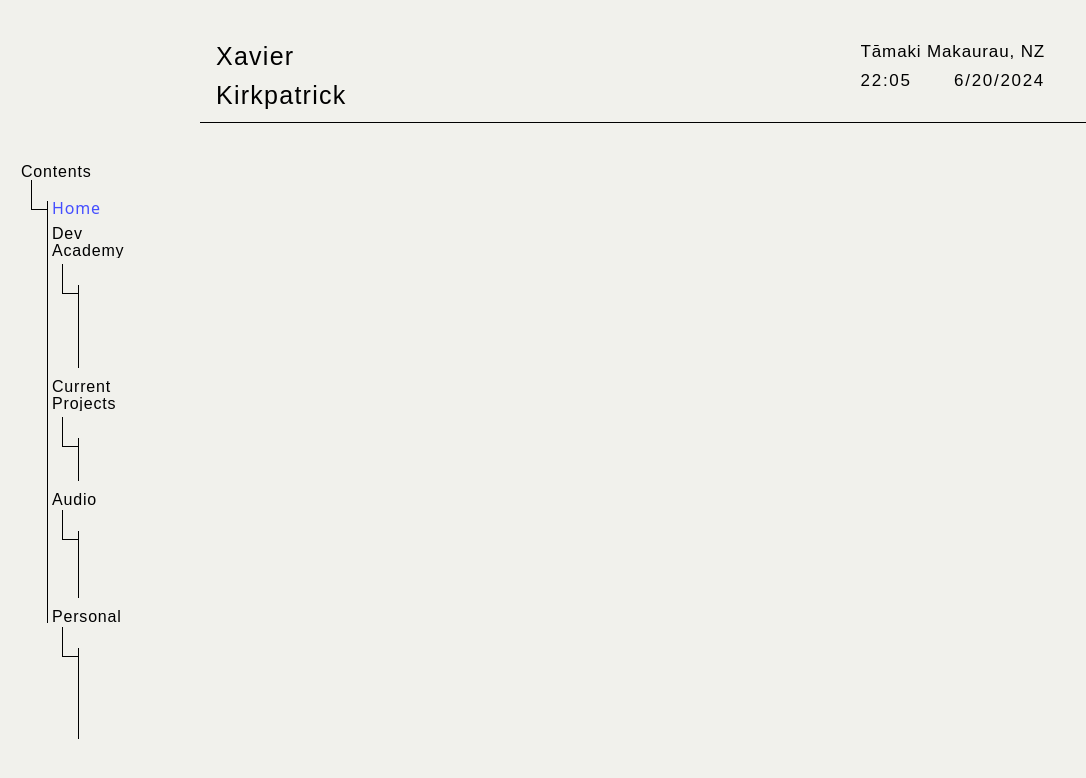
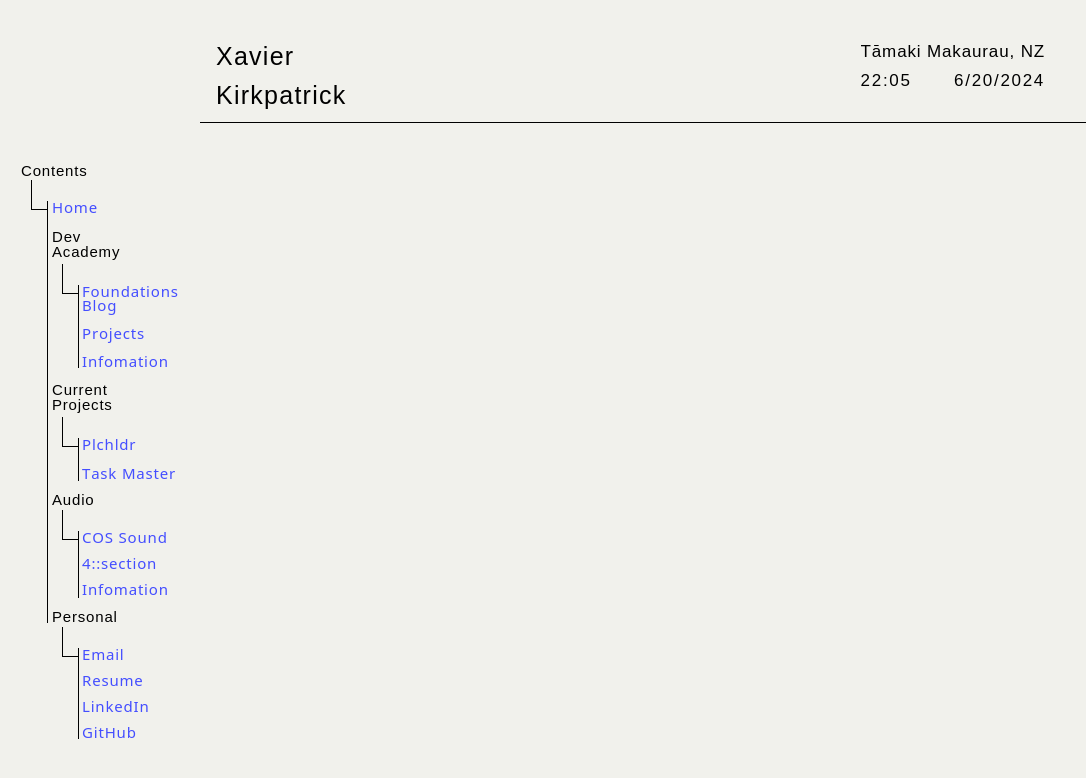
Before and after one commit to xavier-kirkpatrick/xavier-kirkpatrick.github.io, a React (Vite) app: page / in a window 1280 px wide. Shown: the top 778 px of the page, without its empty margins (0-1086 px from the left). Built offline with nearby package versions, Linux system fonts and the light colour scheme.

Commit message:
add branch tab sublink text and positoning

```diff
--- a/public/main.css
+++ b/public/main.css
@@ -617,6 +617,10 @@ video {
   left: 62px;
 }
 
+.left-\[82px\] {
+  left: 82px;
+}
+
 .right-0 {
   right: 0px;
 }
@@ -627,6 +631,22 @@ video {
 
 .top-\[138px\] {
   top: 138px;
+}
+
+.top-\[152px\] {
+  top: 152px;
+}
+
+.top-\[153px\] {
+  top: 153px;
+}
+
+.top-\[196px\] {
+  top: 196px;
+}
+
+.top-\[223px\] {
+  top: 223px;
 }
 
 .top-\[253px\] {
@@ -665,6 +685,66 @@ video {
   top: 70px;
 }
 
+.top-\[155px\] {
+  top: 155px;
+}
+
+.top-\[154px\] {
+  top: 154px;
+}
+
+.top-\[312px\] {
+  top: 312px;
+}
+
+.top-\[308px\] {
+  top: 308px;
+}
+
+.top-\[307px\] {
+  top: 307px;
+}
+
+.top-\[405px\] {
+  top: 405px;
+}
+
+.top-\[400px\] {
+  top: 400px;
+}
+
+.top-\[401px\] {
+  top: 401px;
+}
+
+.top-\[522px\] {
+  top: 522px;
+}
+
+.top-\[520px\] {
+  top: 520px;
+}
+
+.top-\[518px\] {
+  top: 518px;
+}
+
+.top-\[500px\] {
+  top: 500px;
+}
+
+.top-\[516px\] {
+  top: 516px;
+}
+
+.top-\[517px\] {
+  top: 517px;
+}
+
+.mb-\[-14px\] {
+  margin-bottom: -14px;
+}
+
 .mt-1 {
   margin-top: 0.25rem;
 }
@@ -685,10 +765,6 @@ video {
   height: 136px;
 }
 
-.h-\[620px\] {
-  height: 620px;
-}
-
 .h-auto {
   height: auto;
 }
@@ -701,12 +777,12 @@ video {
   width: 83.333333%;
 }
 
-.w-52 {
-  width: 13rem;
+.w-\[17px\] {
+  width: 17px;
 }
 
-.w-\[17px\] {
-  width: 17px;
+.flex-col {
+  flex-direction: column;
 }
 
 .items-start {
@@ -715,6 +791,48 @@ video {
 
 .justify-between {
   justify-content: space-between;
+}
+
+.space-y-\[-3px\] > :not([hidden]) ~ :not([hidden]) {
+  --tw-space-y-reverse: 0;
+  margin-top: calc(-3px * calc(1 - var(--tw-space-y-reverse)));
+  margin-bottom: calc(-3px * var(--tw-space-y-reverse));
+}
+
+.space-y-\[-1px\] > :not([hidden]) ~ :not([hidden]) {
+  --tw-space-y-reverse: 0;
+  margin-top: calc(-1px * calc(1 - var(--tw-space-y-reverse)));
+  margin-bottom: calc(-1px * var(--tw-space-y-reverse));
+}
+
+.space-y-\[0px\] > :not([hidden]) ~ :not([hidden]) {
+  --tw-space-y-reverse: 0;
+  margin-top: calc(0px * calc(1 - var(--tw-space-y-reverse)));
+  margin-bottom: calc(0px * var(--tw-space-y-reverse));
+}
+
+.space-y-\[1px\] > :not([hidden]) ~ :not([hidden]) {
+  --tw-space-y-reverse: 0;
+  margin-top: calc(1px * calc(1 - var(--tw-space-y-reverse)));
+  margin-bottom: calc(1px * var(--tw-space-y-reverse));
+}
+
+.space-y-\[-2px\] > :not([hidden]) ~ :not([hidden]) {
+  --tw-space-y-reverse: 0;
+  margin-top: calc(-2px * calc(1 - var(--tw-space-y-reverse)));
+  margin-bottom: calc(-2px * var(--tw-space-y-reverse));
+}
+
+.space-y-\[-5px\] > :not([hidden]) ~ :not([hidden]) {
+  --tw-space-y-reverse: 0;
+  margin-top: calc(-5px * calc(1 - var(--tw-space-y-reverse)));
+  margin-bottom: calc(-5px * var(--tw-space-y-reverse));
+}
+
+.space-y-\[-4px\] > :not([hidden]) ~ :not([hidden]) {
+  --tw-space-y-reverse: 0;
+  margin-top: calc(-4px * calc(1 - var(--tw-space-y-reverse)));
+  margin-bottom: calc(-4px * var(--tw-space-y-reverse));
 }
 
 .overflow-hidden {
@@ -788,10 +906,6 @@ video {
   font-size: var(--sidebar-font-size);
 }
 
-.font-light {
-  font-weight: 300;
-}
-
 .font-normal {
   font-weight: 400;
 }
@@ -832,7 +946,7 @@ video {
   --main-background-color: #f1f1ec;
   --primary-font-family: "Poppins", sans-serif;
   --secondary-font-family: "Jost", sans-serif;
-  --sidebar-font-size: 16px;
+  --sidebar-font-size: 15px;
   --sidebar-link-colour: #444eff;
 }
 
--- a/src/SVGComponents/ContentsSVG.tsx
+++ b/src/SVGComponents/ContentsSVG.tsx
@@ -14,6 +14,7 @@ function ContentsSVG({
       xmlns="http://www.w3.org/2000/svg"
       initial="hidden"
       animate="visible"
+      preserveAspectRatio="xMidYMid meet"
     >
       <motion.g id="Contents svg">
         <motion.line
--- a/src/components/Header.tsx
+++ b/src/components/Header.tsx
@@ -19,7 +19,7 @@ const letter = {
 
 const headerLine = {
   hidden: { opacity: 0, x: -1000 },
-  visible: { opacity: 5, x: 0, transition: { duration: 2 } },
+  visible: { opacity: 5, x: 0, transition: { duration: 2, delay: 0.5 } },
 };
 
 export const animateText = (text: string) => {
--- a/src/components/SideBar.tsx
+++ b/src/components/SideBar.tsx
@@ -7,24 +7,28 @@ import ProjectsSVG from "../SVGComponents/ProjectsSVG";
 import AudioSVG from "../SVGComponents/AudioSVG";
 import PersonalSVG from "../SVGComponents/PersonalSVG";
 
-// "animateBranches" handles animation and tranisition duration of the tree menu branches
+// "animateBranches" handles animation and tranisition duration of the menu SVG branches
 const animateBranches = {
   hidden: { pathLength: 0, opacity: 0 },
-  visible: {
-    pathLength: 1,
-    opacity: 1,
-    transition: {
-      pathLength: { delay: 1, type: "spring", duration: 2, bounce: 0 },
-      opacity: { delay: 1, duration: 0.05 },
-    },
+  visible: (dly: number) => {
+    const delay = 0.7 + dly * 0.5;
+    return {
+      pathLength: 1,
+      opacity: 1,
+      transition: {
+        pathLength: { delay, type: "spring", duration: 2, bounce: 0 },
+        opacity: { delay, duration: 0.09 },
+      },
+    };
   },
 };
 
+// Link text magnifying hover effect
 const linkHoverEffect = {
-  initial: { scale: 1 },
+  initial: { x: 0 },
   whileHover: {
-    scale: 1.1,
-    transition: { type: "spring", stiffness: 300, damping: 20 },
+    x: 4,
+    transition: { duration: 0.3 },
   },
 };
 
@@ -33,7 +37,7 @@ const linkHoverEffect = {
 function SideBar() {
   return (
     // Sidebar space container div
-    <div className="relative mt-1 h-[620px] w-52 tracking-wider">
+    <div className="relative mt-1 tracking-wider">
       {/* sidebar menu container div */}
       <div className="">
         {/* ------- Contents branch ------- */}
@@ -62,25 +66,87 @@ function SideBar() {
 
         {/* ------- Dev Academy branch -------- */}
         <div>
-          <p className="absolute left-[52px] top-[100px] font-primary text-sideBar leading-[15px]">
-            {animateText("Dev")}
+          <div className="absolute left-[52px] top-[100px] font-primary text-sideBar">
+            <p className="mb-[-14px]">{animateText("Dev")}</p>
             <p>{animateText("Academy")}</p>
-          </p>
+          </div>
 
           {/* Dev Academy branch SVG */}
           <div className="absolute left-[62px] top-[138px] h-auto w-[17px]">
             <DevAcademySVG animateBranches={animateBranches} />
           </div>
+          {/* Dev Academy submenu links */}
+
+          <div className="absolute left-[82px] top-[154px] flex flex-col space-y-[0px]">
+            <Link to="">
+              <motion.p
+                initial="initial"
+                whileHover="whileHover"
+                variants={linkHoverEffect}
+                className="text-sideBar text-blueLink"
+              >
+                <p className="mb-[-14px]">{animateText("Foundations")}</p>
+                <p>{animateText("Blog")}</p>
+              </motion.p>
+            </Link>
+
+            <Link to="">
+              <motion.p
+                initial="initial"
+                whileHover="whileHover"
+                variants={linkHoverEffect}
+                className="text-sideBar text-blueLink"
+              >
+                {animateText("Projects")}
+              </motion.p>
+            </Link>
+
+            <Link to="">
+              <motion.p
+                initial="initial"
+                whileHover="whileHover"
+                variants={linkHoverEffect}
+                className="text-sideBar text-blueLink"
+              >
+                {animateText("Infomation")}
+              </motion.p>
+            </Link>
+          </div>
         </div>
         {/* ------- Current Projects branch -------- */}
         <div>
-          <p className="absolute left-[52px] top-[253px] font-primary text-sideBar leading-[15px]">
-            {animateText("Current")}
+          <p className="absolute left-[52px] top-[253px] font-primary text-sideBar">
+            <p className="mb-[-14px]">{animateText("Current")}</p>
             <p>{animateText("Projects")}</p>
           </p>
           {/* Current Projects branch SVG */}
           <div className="absolute left-[62px] top-[291px] h-auto w-[17px]">
             <ProjectsSVG animateBranches={animateBranches} />
+          </div>
+          {/* Current Projects submenu links */}
+
+          <div className="absolute left-[82px] top-[307px] flex flex-col space-y-[1px]">
+            <Link to="">
+              <motion.p
+                initial="initial"
+                whileHover="whileHover"
+                variants={linkHoverEffect}
+                className="text-sideBar text-blueLink"
+              >
+                <p>{animateText("Plchldr")}</p>
+              </motion.p>
+            </Link>
+
+            <Link to="">
+              <motion.p
+                initial="initial"
+                whileHover="whileHover"
+                variants={linkHoverEffect}
+                className="text-sideBar text-blueLink"
+              >
+                {animateText("Task Master")}
+              </motion.p>
+            </Link>
           </div>
         </div>
         {/* ------- Audio branch -------- */}
@@ -92,6 +158,42 @@ function SideBar() {
           <div className="absolute left-[62px] top-[384px] h-auto w-[17px]">
             <AudioSVG animateBranches={animateBranches} />
           </div>
+          {/* Audio submenu links */}
+
+          <div className="absolute left-[82px] top-[400px] flex flex-col space-y-[-2px]">
+            <Link to="">
+              <motion.p
+                initial="initial"
+                whileHover="whileHover"
+                variants={linkHoverEffect}
+                className="text-sideBar text-blueLink"
+              >
+                <p>{animateText("COS Sound")}</p>
+              </motion.p>
+            </Link>
+
+            <Link to="">
+              <motion.p
+                initial="initial"
+                whileHover="whileHover"
+                variants={linkHoverEffect}
+                className="text-sideBar text-blueLink"
+              >
+                {animateText("4::section")}
+              </motion.p>
+            </Link>
+
+            <Link to="">
+              <motion.p
+                initial="initial"
+                whileHover="whileHover"
+                variants={linkHoverEffect}
+                className="text-sideBar text-blueLink"
+              >
+                {animateText("Infomation")}
+              </motion.p>
+            </Link>
+          </div>
         </div>
         {/* ------- Personal branch -------- */}
         <div>
@@ -102,6 +204,53 @@ function SideBar() {
           <div className="absolute left-[62px] top-[501px] h-auto w-[17px]">
             <PersonalSVG animateBranches={animateBranches} />
           </div>
+          {/* Personal submenu links */}
+
+          <div className="absolute left-[82px] top-[517px] flex flex-col space-y-[-2px]">
+            <Link to="">
+              <motion.p
+                initial="initial"
+                whileHover="whileHover"
+                variants={linkHoverEffect}
+                className="text-sideBar text-blueLink"
+              >
+                <p>{animateText("Email")}</p>
+              </motion.p>
+            </Link>
+
+            <Link to="">
+              <motion.p
+                initial="initial"
+                whileHover="whileHover"
+                variants={linkHoverEffect}
+                className="text-sideBar text-blueLink"
+              >
+                {animateText("Resume")}
+              </motion.p>
+            </Link>
+
+            <Link to="">
+              <motion.p
+                initial="initial"
+                whileHover="whileHover"
+                variants={linkHoverEffect}
+                className="text-sideBar text-blueLink"
+              >
+                {animateText("LinkedIn")}
+              </motion.p>
+            </Link>
+
+            <Link to="">
+              <motion.p
+                initial="initial"
+                whileHover="whileHover"
+                variants={linkHoverEffect}
+                className="text-sideBar text-blueLink"
+              >
+                {animateText("GitHub")}
+              </motion.p>
+            </Link>
+          </div>
         </div>
       </div>
     </div>
--- a/src/styles/main.css
+++ b/src/styles/main.css
@@ -6,7 +6,7 @@
   --main-background-color: #f1f1ec;
   --primary-font-family: "Poppins", sans-serif;
   --secondary-font-family: "Jost", sans-serif;
-  --sidebar-font-size: 16px;
+  --sidebar-font-size: 15px;
   --sidebar-link-colour: #444eff;
 }
 
```
